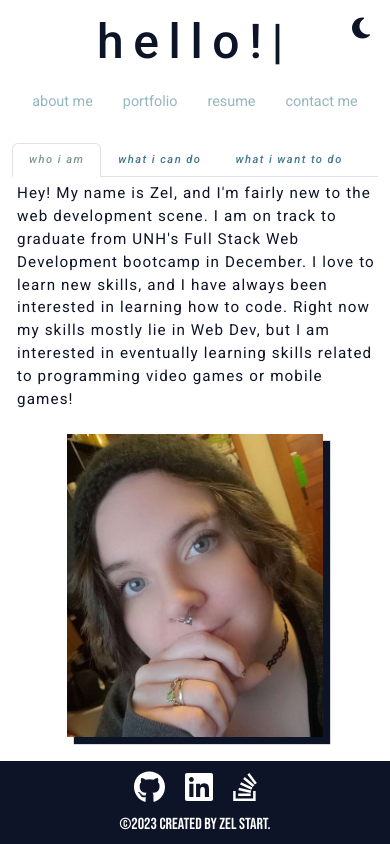
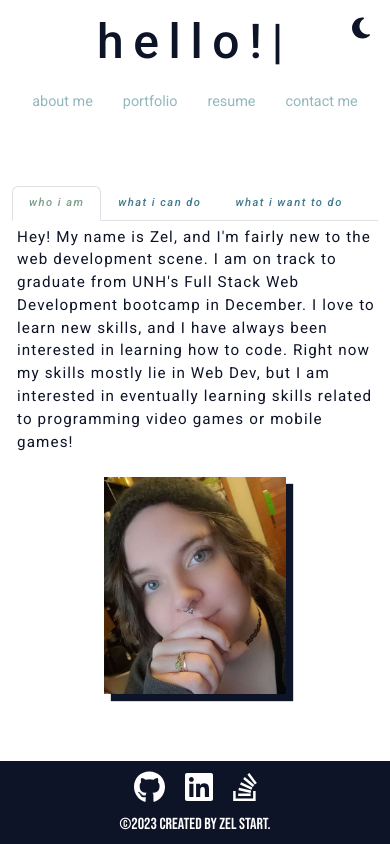
Before and after one commit to zelstart/react-portfolio, a React (Vite) app in the folder react-portfolio/: page / in a window 390 px wide. Built offline with nearby package versions, Linux system fonts and the light colour scheme.

Commit message:
changed profile pic at smaller screen size

```diff
--- a/react-portfolio/src/components/pages/AboutMe/AboutMe.css
+++ b/react-portfolio/src/components/pages/AboutMe/AboutMe.css
@@ -64,7 +64,7 @@ body.dark-mode .nav-tabs .nav-link.active {
     }
 
     .profile-pic {
-        max-width: 70% !important;
+        max-width: 50% !important;
         margin: 0;
     }
 
```
